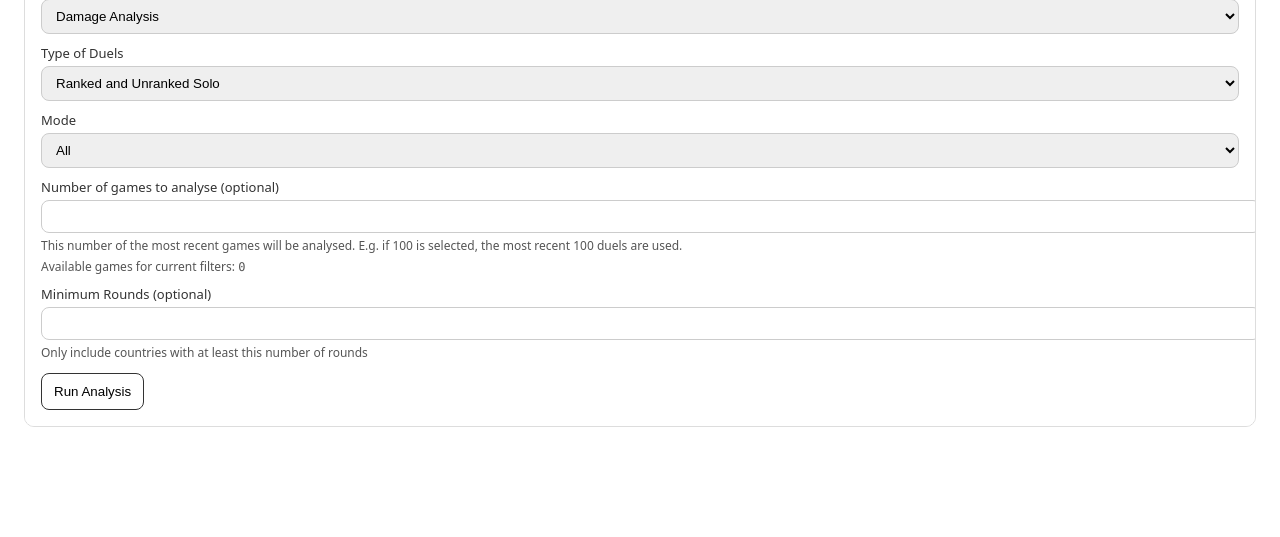
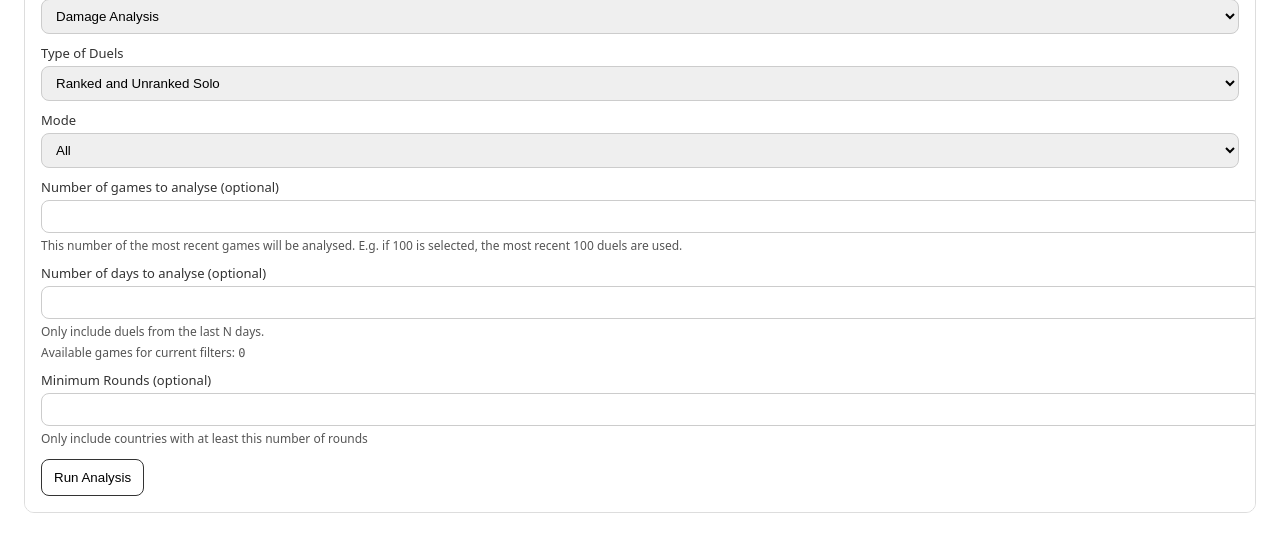
Before and after one commit to jonculver/geoguessr_stats, a FastAPI app: page / in a window 1280 px wide. Shown: the part 305-842 px from the top of the page. Before the commit the page ends 732 px from the top, so only its background shows below. Run offline with FastAPI, Linux system fonts and the light colour scheme.

Commit message:
Add max-days filter for duels

```diff
--- a/geoguessr/web/app.py
+++ b/geoguessr/web/app.py
@@ -64,7 +64,7 @@ def _parse_mode(mode: Optional[str]) -> Optional[GameMode]:
     return None
 
 
-def _available_games_count(username: str, include: str, mode: Optional[str]) -> int:
+def _available_games_count(username: str, include: str, mode: Optional[str], max_days: Optional[int]) -> int:
     if not username:
         return 0
     player_data = PlayerData(username)
@@ -85,6 +85,36 @@ def _available_games_count(username: str, include: str, mode: Optional[str]) ->
     gm = _parse_mode(mode)
     if gm is not None:
         games = [g for g in games if getattr(g, "mode", None) == gm]
+
+
+    if max_days is not None:
+        if max_days <= 0:
+            return 0
+
+        from datetime import datetime, timezone
+
+        def _parse_ts(ts: str) -> float:
+            if not ts:
+                return float("-inf")
+            try:
+                import re
+
+                s = ts.replace("Z", "+00:00")
+                m = re.match(r"^(.*T\d\d:\d\d:\d\d)\.(\d+)([+-]\d\d:\d\d)$", s)
+                if m:
+                    base, frac, offset = m.group(1), m.group(2), m.group(3)
+                    frac = (frac[:6]).ljust(6, "0")
+                    s = f"{base}.{frac}{offset}"
+                return datetime.fromisoformat(s).timestamp()
+            except Exception:
+                return float("-inf")
+
+        cutoff = datetime.now(timezone.utc).timestamp() - (float(max_days) * 86400.0)
+
+        def game_ts(g) -> float:
+            return _parse_ts(getattr(g, "start_time", "") or getattr(g, "time", "") or "")
+
+        games = [g for g in games if game_ts(g) >= cutoff]
     return len(games)
 
 
@@ -180,6 +210,7 @@ def _country_options_for_user(
     include: str,
     mode: Optional[Literal["moving", "nm", "nmpz"]],
     max_games: Optional[int],
+    max_days: Optional[int],
 ) -> list[dict[str, str]]:
     class Args:
         pass
@@ -190,6 +221,7 @@ def _country_options_for_user(
     args.mode = mode
     args.include = include
     args.max_games = max_games
+    args.max_days = max_days
     args.min_rounds = 1
 
     stdout, _stderr = _run_command_capture(analyse_command, args)
@@ -219,8 +251,10 @@ def create_app() -> FastAPI:
         username: str,
         include: str = "both",
         mode: Optional[Literal["moving", "nm", "nmpz"]] = None,
+        max_days: Optional[int] = None,
     ):
-        return {"count": _available_games_count(username, include, mode)}
+        # Hack-free way to avoid expanding function signature everywhere: stash max_days for this call.
+        return {"count": _available_games_count(username, include, mode, max_days)}
 
     @app.get("/", response_class=HTMLResponse)
     def index(request: Request):
@@ -229,6 +263,7 @@ def create_app() -> FastAPI:
         default_include: str = "both"
         default_mode: Optional[Literal["moving", "nm", "nmpz"]] = None
         default_max_games: Optional[int] = None
+        default_max_days: Optional[int] = None
         default_country = ""
 
         country_options = (
@@ -237,13 +272,14 @@ def create_app() -> FastAPI:
                 default_include,
                 default_mode,
                 default_max_games,
+                default_max_days,
             )
             if default_username
             else []
         )
 
         analyse_available_games = (
-            _available_games_count(default_username, default_include, default_mode)
+            _available_games_count(default_username, default_include, default_mode, default_max_days)
             if default_username
             else 0
         )
@@ -269,6 +305,7 @@ def create_app() -> FastAPI:
                     "mode": default_mode,
                     "include": default_include,
                     "max_games": default_max_games,
+                    "max_days": default_max_days,
                 },
                 "country_available_games": country_available_games,
                 "country_options": country_options,
@@ -283,6 +320,7 @@ def create_app() -> FastAPI:
         mode: Optional[Literal["moving", "nm", "nmpz"]] = Form(None),
         include: str = Form("both"),
         max_games: Optional[int] = Form(None),
+        max_days: Optional[int] = Form(None),
         min_rounds: Optional[int] = Form(None),
     ):
         class Args:
@@ -294,13 +332,14 @@ def create_app() -> FastAPI:
         args.mode = mode
         args.include = include
         args.max_games = max_games
+        args.max_days = max_days
         args.min_rounds = min_rounds
 
         stdout, stderr = _run_command_capture(analyse_command, args)
         rows = _parse_analyse(stdout, analysis_type)
 
-        analyse_available_games = _available_games_count(username, include, mode)
-        country_available_games = _available_games_count(username, "both", None)
+        analyse_available_games = _available_games_count(username, include, mode, max_days)
+        country_available_games = _available_games_count(username, "both", None, None)
 
         return templates.TemplateResponse(
             "index.html",
@@ -316,6 +355,7 @@ def create_app() -> FastAPI:
                         "mode": mode,
                         "include": include,
                         "max_games": max_games,
+                        "max_days": max_days,
                         "min_rounds": min_rounds,
                     },
                     "stderr": stderr.strip(),
@@ -329,10 +369,11 @@ def create_app() -> FastAPI:
                     "mode": None,
                     "include": "both",
                     "max_games": None,
+                    "max_days": None,
                 },
                 "country_available_games": country_available_games,
                 "country_options": (
-                    _country_options_for_user(username, "both", None, None) if username else []
+                    _country_options_for_user(username, "both", None, None, None) if username else []
                 ),
             },
         )
@@ -345,6 +386,7 @@ def create_app() -> FastAPI:
         mode: Optional[Literal["moving", "nm", "nmpz"]] = Form(None),
         include: str = Form("both"),
         max_games: Optional[int] = Form(None),
+        max_days: Optional[int] = Form(None),
         both_correct: Optional[str] = Form(None),
     ):
         class Args:
@@ -356,15 +398,16 @@ def create_app() -> FastAPI:
         args.mode = mode
         args.include = include
         args.max_games = max_games
+        args.max_days = max_days
         args.both_correct = both_correct is not None
 
         stdout, stderr = _run_command_capture(country_command, args)
         rows = _parse_country(stdout)
 
-        country_options = _country_options_for_user(username, include, mode, max_games) if username else []
+        country_options = _country_options_for_user(username, include, mode, max_games, max_days) if username else []
 
-        analyse_available_games = _available_games_count(username, "both", None)
-        country_available_games = _available_games_count(username, include, mode)
+        analyse_available_games = _available_games_count(username, "both", None, None)
+        country_available_games = _available_games_count(username, include, mode, max_days)
 
         return templates.TemplateResponse(
             "index.html",
@@ -382,6 +425,7 @@ def create_app() -> FastAPI:
                         "mode": mode,
                         "include": include,
                         "max_games": max_games,
+                        "max_days": max_days,
                         "both_correct": both_correct is not None,
                     },
                     "stderr": stderr.strip(),
@@ -393,6 +437,7 @@ def create_app() -> FastAPI:
                     "mode": mode,
                     "include": include,
                     "max_games": max_games,
+                    "max_days": max_days,
                     "both_correct": both_correct is not None,
                 },
                 "country_available_games": country_available_games,
@@ -408,6 +453,7 @@ def create_app() -> FastAPI:
         mode: Optional[Literal["moving", "nm", "nmpz"]] = None,
         include: str = "both",
         max_games: Optional[int] = None,
+        max_days: Optional[int] = None,
         both_correct: bool = False,
     ):
         class Args:
@@ -419,15 +465,16 @@ def create_app() -> FastAPI:
         args.mode = mode
         args.include = include
         args.max_games = max_games
+        args.max_days = max_days
         args.both_correct = both_correct
 
         stdout, stderr = _run_command_capture(country_command, args)
         rows = _parse_country(stdout)
 
-        country_options = _country_options_for_user(username, include, mode, max_games) if username else []
+        country_options = _country_options_for_user(username, include, mode, max_games, max_days) if username else []
 
-        analyse_available_games = _available_games_count(username, "both", None)
-        country_available_games = _available_games_count(username, include, mode)
+        analyse_available_games = _available_games_count(username, "both", None, None)
+        country_available_games = _available_games_count(username, include, mode, max_days)
 
         return templates.TemplateResponse(
             "index.html",
@@ -445,6 +492,7 @@ def create_app() -> FastAPI:
                         "mode": mode,
                         "include": include,
                         "max_games": max_games,
+                        "max_days": max_days,
                         "both_correct": both_correct,
                     },
                     "stderr": stderr.strip(),
@@ -456,6 +504,7 @@ def create_app() -> FastAPI:
                     "mode": mode,
                     "include": include,
                     "max_games": max_games,
+                    "max_days": max_days,
                     "both_correct": both_correct,
                 },
                 "country_available_games": country_available_games,
--- a/geoguessr/web/templates/index.html
+++ b/geoguessr/web/templates/index.html
@@ -87,6 +87,10 @@
           <label>Number of games to analyse (optional)</label>
           <input type="number" name="max_games" min="1" value="{{ analyse.form.max_games if analyse and analyse.form.max_games is not none else '' }}" />
           <div class="help">This number of the most recent games will be analysed. E.g. if 100 is selected, the most recent 100 duels are used.</div>
+
+          <label>Number of days to analyse (optional)</label>
+          <input type="number" name="max_days" min="1" value="{{ analyse.form.max_days if analyse and analyse.form.max_days is not none else '' }}" />
+          <div class="help">Only include duels from the last N days.</div>
           <div class="help">Available games for current filters: <span class="mono" id="analyse-available-games">{{ analyse_available_games if analyse_available_games is not none else 0 }}</span></div>
 
           <label>Minimum Rounds (optional)</label>
@@ -123,7 +127,7 @@
                     <td>{{"%.1f"|format(r.wrong_pct)}}</td>
                     <td>{{r.rounds}}</td>
                     <td>
-                      <a href="/country?username={{ analyse.form.username | urlencode }}&country={{ r.cc | urlencode }}&include={{ analyse.form.include | urlencode }}{% if analyse.form.mode %}&mode={{ analyse.form.mode | urlencode }}{% endif %}{% if analyse.form.max_games %}&max_games={{ analyse.form.max_games }}{% endif %}">Show Rounds with Damage Taken</a>
+                      <a href="/country?username={{ analyse.form.username | urlencode }}&country={{ r.cc | urlencode }}&include={{ analyse.form.include | urlencode }}{% if analyse.form.mode %}&mode={{ analyse.form.mode | urlencode }}{% endif %}{% if analyse.form.max_games %}&max_games={{ analyse.form.max_games }}{% endif %}{% if analyse.form.max_days %}&max_days={{ analyse.form.max_days }}{% endif %}">Show Rounds with Damage Taken</a>
                     </td>
                   </tr>
                 {% endfor %}
@@ -147,7 +151,7 @@
                       <td data-sort-value="{{r.win}}">{{r.win}}</td>
                       <td>{{r.rounds}}</td>
                       <td>
-                        <a href="/country?username={{ analyse.form.username | urlencode }}&country={{ r.cc | urlencode }}&include={{ analyse.form.include | urlencode }}&both_correct=true{% if analyse.form.mode %}&mode={{ analyse.form.mode | urlencode }}{% endif %}{% if analyse.form.max_games %}&max_games={{ analyse.form.max_games }}{% endif %}">Show Rounds with Damage Taken</a>
+                        <a href="/country?username={{ analyse.form.username | urlencode }}&country={{ r.cc | urlencode }}&include={{ analyse.form.include | urlencode }}&both_correct=true{% if analyse.form.mode %}&mode={{ analyse.form.mode | urlencode }}{% endif %}{% if analyse.form.max_games %}&max_games={{ analyse.form.max_games }}{% endif %}{% if analyse.form.max_days %}&max_days={{ analyse.form.max_days }}{% endif %}">Show Rounds with Damage Taken</a>
                       </td>
                     </tr>
                   {% endfor %}
@@ -168,7 +172,7 @@
                       <td>{{r.win}}</td>
                       <td>{{r.rounds}}</td>
                       <td>
-                        <a href="/country?username={{ analyse.form.username | urlencode }}&country={{ r.cc | urlencode }}&include={{ analyse.form.include | urlencode }}{% if analyse.form.mode %}&mode={{ analyse.form.mode | urlencode }}{% endif %}{% if analyse.form.max_games %}&max_games={{ analyse.form.max_games }}{% endif %}">Show Rounds with Damage Taken</a>
+                        <a href="/country?username={{ analyse.form.username | urlencode }}&country={{ r.cc | urlencode }}&include={{ analyse.form.include | urlencode }}{% if analyse.form.mode %}&mode={{ analyse.form.mode | urlencode }}{% endif %}{% if analyse.form.max_games %}&max_games={{ analyse.form.max_games }}{% endif %}{% if analyse.form.max_days %}&max_days={{ analyse.form.max_days }}{% endif %}">Show Rounds with Damage Taken</a>
                       </td>
                     </tr>
                   {% endfor %}
@@ -189,7 +193,7 @@
                       <td>{{"%.2f"|format(r.avg_net)}}</td>
                       <td>{{r.rounds}}</td>
                       <td>
-                        <a href="/country?username={{ analyse.form.username | urlencode }}&country={{ r.cc | urlencode }}&include={{ analyse.form.include | urlencode }}{% if analyse.form.mode %}&mode={{ analyse.form.mode | urlencode }}{% endif %}{% if analyse.form.max_games %}&max_games={{ analyse.form.max_games }}{% endif %}">Show Rounds with Damage Taken</a>
+                        <a href="/country?username={{ analyse.form.username | urlencode }}&country={{ r.cc | urlencode }}&include={{ analyse.form.include | urlencode }}{% if analyse.form.mode %}&mode={{ analyse.form.mode | urlencode }}{% endif %}{% if analyse.form.max_games %}&max_games={{ analyse.form.max_games }}{% endif %}{% if analyse.form.max_days %}&max_days={{ analyse.form.max_days }}{% endif %}">Show Rounds with Damage Taken</a>
                       </td>
                     </tr>
                   {% endfor %}
@@ -251,6 +255,10 @@
           <label>Number of games to analyse (optional)</label>
           <input type="number" name="max_games" min="1" value="{{ cf.max_games if cf and cf.max_games is not none else '' }}" />
           <div class="help">This number of the most recent games will be analysed. E.g. if 100 is selected, the most recent 100 duels are used.</div>
+
+          <label>Number of days to analyse (optional)</label>
+          <input type="number" name="max_days" min="1" value="{{ cf.max_days if cf and cf.max_days is not none else '' }}" />
+          <div class="help">Only include duels from the last N days.</div>
           <div class="help">Available games for current filters: <span class="mono" id="country-available-games">{{ country_available_games if country_available_games is not none else 0 }}</span></div>
 
           <label style="display:flex; align-items:center; gap:8px; margin-top: 12px;">
@@ -386,10 +394,12 @@
           var usernameEl = panelEl.querySelector('select[name="username"]');
           var includeEl = panelEl.querySelector('select[name="include"]');
           var modeEl = panelEl.querySelector('select[name="mode"]');
+          var maxDaysEl = panelEl.querySelector('input[name="max_days"]');
 
           var username = usernameEl ? usernameEl.value : '';
           var include = includeEl ? includeEl.value : 'both';
           var mode = modeEl ? modeEl.value : '';
+          var maxDays = maxDaysEl ? String(maxDaysEl.value || '').trim() : '';
 
           if (!username) {
             outputEl.textContent = '0';
@@ -398,6 +408,7 @@
 
           var url = '/available-games?username=' + encodeURIComponent(username) + '&include=' + encodeURIComponent(include);
           if (mode) url += '&mode=' + encodeURIComponent(mode);
+          if (maxDays) url += '&max_days=' + encodeURIComponent(maxDays);
 
           outputEl.textContent = '…';
           fetch(url, { headers: { 'Accept': 'application/json' } })
@@ -417,9 +428,10 @@
           var out = document.getElementById(outputId);
           if (!panel || !out) return;
 
-          var els = panel.querySelectorAll('select[name="username"], select[name="include"], select[name="mode"]');
+          var els = panel.querySelectorAll('select[name="username"], select[name="include"], select[name="mode"], input[name="max_days"]');
           els.forEach(function (el) {
             el.addEventListener('change', function () { updateAvailableGames(panel, out); });
+            el.addEventListener('input', function () { updateAvailableGames(panel, out); });
           });
           updateAvailableGames(panel, out);
         }
```
Also changed, not shown: geoguessr/__main__.py (+21 -0 lines).
